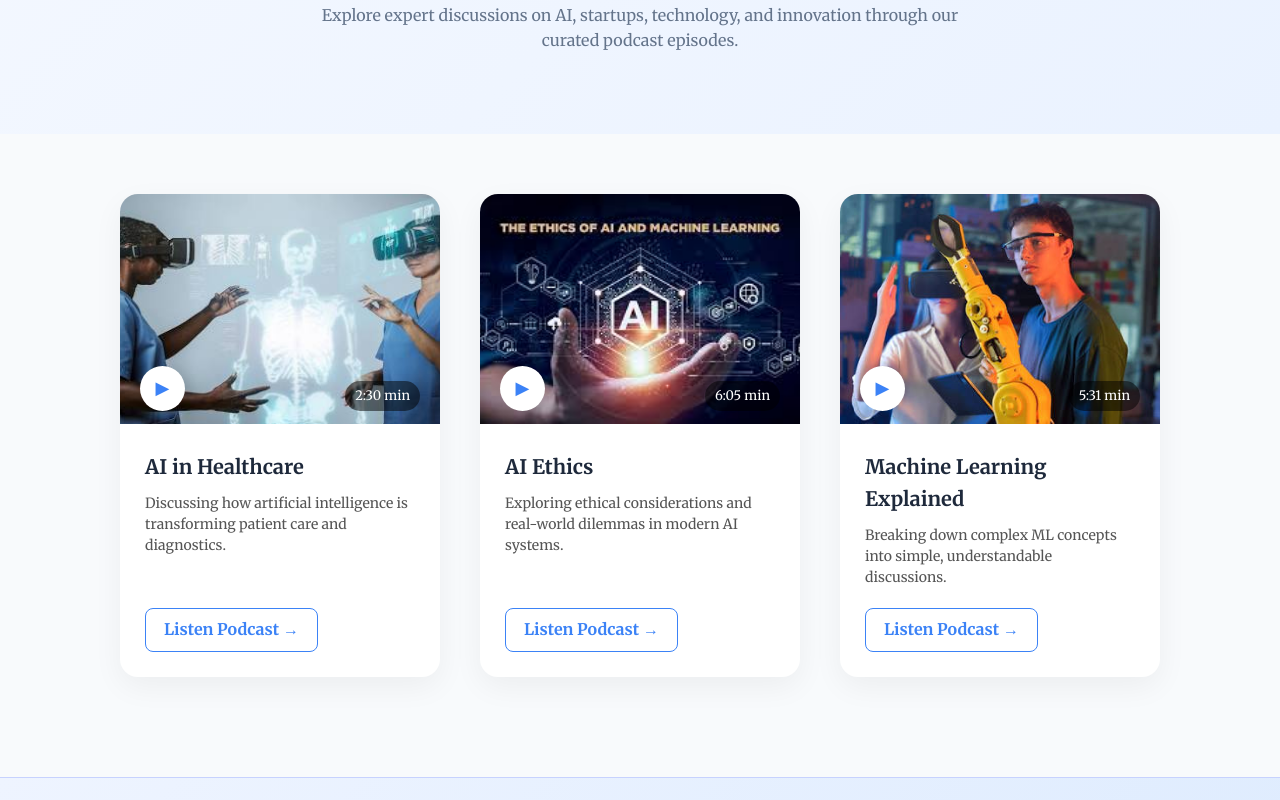
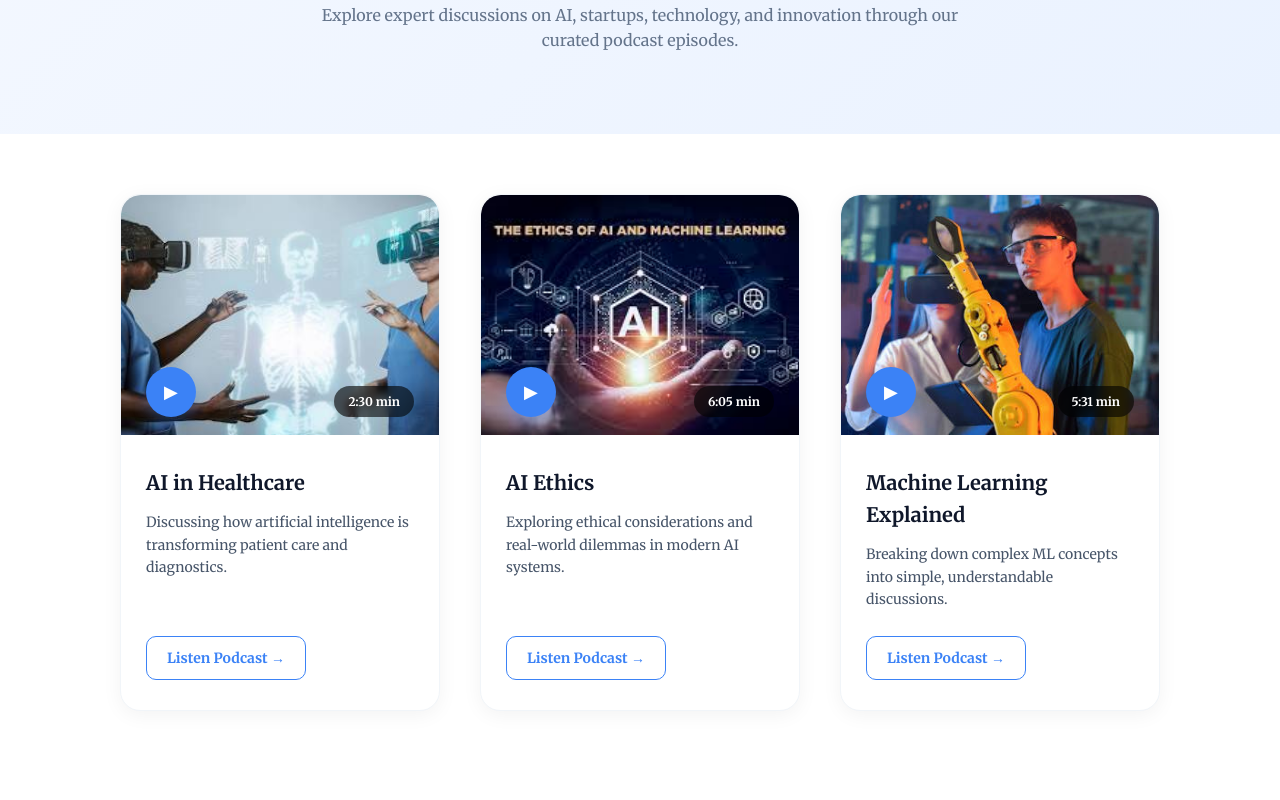
Before and after one commit to Saurav-Pandit2005/The_Blog_Hub, a React (Vite) app in the folder Frontend/: page /podcasts in a window 1280 px wide. Shown: the part 320-1120 px from the top of the page. Built offline with nearby package versions, Linux system fonts and the light colour scheme.

Commit message:
Create the Podcasts Component and Upadate the PodcastsPage ..

```diff
--- /dev/null
+++ b/Frontend/src/Author/Podcasts/Podcasts.css
@@ -0,0 +1,147 @@
+.podcast-section {
+    padding: 60px 120px 100px 120px;
+    background: #ffffff;
+    font-family: 'Merriweather', serif;
+}
+
+.podcast-grid {
+    display: grid;
+    grid-template-columns: repeat(3, 1fr);
+    gap: 40px;
+    max-width: 1400px;
+    margin: 0 auto;
+}
+
+.podcast-card {
+    background: #fff;
+    border-radius: 20px;
+    padding-bottom: 30px;
+    box-shadow: 0 4px 20px rgba(0, 0, 0, 0.05);
+    transition: all 0.3s cubic-bezier(0.4, 0, 0.2, 1);
+    display: flex;
+    flex-direction: column;
+    border: 1px solid #f1f5f9;
+}
+
+.podcast-card:hover {
+    transform: translateY(-10px);
+    box-shadow: 0 15px 40px rgba(59, 130, 246, 0.1);
+    border-color: rgba(59, 130, 246, 0.1);
+}
+
+.podcast-image {
+    position: relative;
+    overflow: hidden;
+    border-radius: 20px 20px 0 0;
+}
+
+.podcast-image img {
+    width: 100%;
+    height: 240px;
+    object-fit: cover;
+    transition: transform 0.5s ease;
+}
+
+.podcast-card:hover .podcast-image img {
+    transform: scale(1.05);
+}
+
+.play-icon {
+    position: absolute;
+    left: 25px;
+    bottom: 25px;
+    background: #3B82F6;
+    width: 50px;
+    height: 50px;
+    border-radius: 50%;
+    display: flex;
+    justify-content: center;
+    align-items: center;
+    font-size: 18px;
+    color: white;
+    box-shadow: 0 8px 15px rgba(59, 130, 246, 0.3);
+    cursor: pointer;
+    transition: all 0.3s ease;
+    z-index: 2;
+}
+
+.play-icon:hover {
+    transform: scale(1.15) rotate(5deg);
+    background: #2563EB;
+}
+
+.duration {
+    position: absolute;
+    right: 25px;
+    bottom: 25px;
+    font-size: 12px;
+    font-weight: 700;
+    color: white;
+    background: rgba(0, 0, 0, 0.6);
+    backdrop-filter: blur(4px);
+    padding: 6px 14px;
+    border-radius: 30px;
+    z-index: 2;
+}
+
+.podcast-card h3 {
+    padding: 25px 25px 12px 25px;
+    font-size: 20px;
+    color: #0f172a;
+    font-weight: 700;
+}
+
+.podcast-card p {
+    padding: 0 25px;
+    font-size: 14px;
+    color: #475569;
+    flex-grow: 1;
+    line-height: 1.6;
+}
+
+.podcast-btn {
+    display: inline-block;
+    margin: 25px 25px 0 25px;
+    padding: 10px 20px;
+    border: 1.5px solid #3B82F6;
+    border-radius: 10px;
+    color: #3B82F6;
+    text-decoration: none;
+    font-weight: 700;
+    font-size: 14px;
+    transition: all 0.3s ease;
+    text-align: center;
+    align-self: flex-start;
+}
+
+.podcast-btn:hover {
+    background: #3B82F6;
+    color: white;
+    box-shadow: 0 5px 15px rgba(59, 130, 246, 0.2);
+}
+
+@media (max-width: 1200px) {
+    .podcast-section {
+        padding: 60px 80px;
+    }
+
+    .podcast-grid {
+        grid-template-columns: repeat(2, 1fr);
+    }
+}
+
+@media (max-width: 768px) {
+    .podcast-section {
+        padding: 60px 40px;
+    }
+
+    .podcast-grid {
+        grid-template-columns: 1fr;
+    }
+}
+
+@media (max-width: 480px) {
+    .podcast-section {
+        padding: 40px 20px;
+    }
+}
--- a/Frontend/src/Author/Podcasts/Podcasts.jsx
+++ b/Frontend/src/Author/Podcasts/Podcasts.jsx
@@ -1,11 +1,53 @@
 import React from 'react';
+import './Podcasts.css';
+
+// Assets from Author/Podcasts
+import p1 from '../../assets/Images/Author/Podcasts/p1.jpg';
+import p2 from '../../assets/Images/Author/Podcasts/p2.jpg';
+import p3 from '../../assets/Images/Author/Podcasts/p3.jpg';
 
 function Podcasts() {
+    const podcastsData = [
+        {
+            image: p1,
+            duration: "5:20 min",
+            title: "AI in Healthcare",
+            desc: "Discussing how artificial intelligence is transforming patient care and diagnostics."
+        },
+        {
+            image: p2,
+            duration: "8:45 min",
+            title: "AI Ethics",
+            desc: "Exploring ethical considerations and real-world dilemmas in modern AI systems."
+        },
+        {
+            image: p3,
+            duration: "6:15 min",
+            title: "Machine Learning Explained",
+            desc: "Breaking down complex ML concepts into simple, understandable discussions."
+        }
+    ];
+
     return (
-        <>
-            <h1>Podcasts</h1>
-        </>
-     );
+        <section className="podcast-section">
+            <div className="podcast-grid">
+                {podcastsData.map((podcast, index) => (
+                    <div className="podcast-card" key={index}>
+                        <div className="podcast-image">
+                            <img src={podcast.image} alt={podcast.title} />
+                            <div className="play-icon">▶</div>
+                            <span className="duration">{podcast.duration}</span>
+                        </div>
+
+                        <h3>{podcast.title}</h3>
+                        <p>{podcast.desc}</p>
+
+                        <a href="#listen" className="podcast-btn">Listen Episode →</a>
+                    </div>
+                ))}
+            </div>
+        </section>
+    );
 }
 
 export default Podcasts;
```
Also changed, not shown: Frontend/src/Author/Podcasts/PodcastsPage.jsx (+7 -7 lines).
